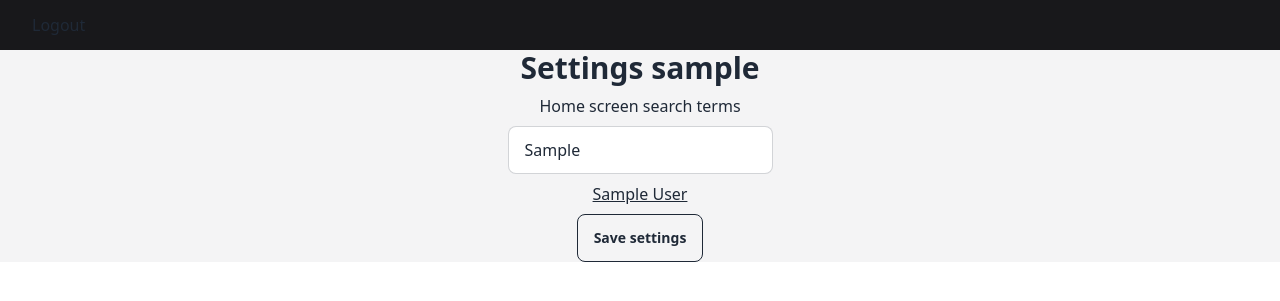
After one commit to SharkooMaster/AlphaOmega, a Django app: page /account/settings/ in a window 1280 px wide. The commit adds this page. Shown: the top 301 px of the page. Run offline with Django 5.2, Linux system fonts and the light colour scheme; a user stored in the database is signed in; tables that the repository leaves empty hold one stand-in row (values such as "Sample post"); some libraries are stand-ins or nearby versions.

Commit message:
Added better support for playlists

```diff
--- a/main/account/models.py
+++ b/main/account/models.py
@@ -9,7 +9,7 @@ class PlayList(models.Model):
     title  = models.TextField(default="")
     videos = models.ManyToManyField(Video,related_name="playlists")
 
-    owner = models.ForeignKey('Account', on_delete=models.CASCADE)
+    owner = models.ForeignKey('Account', on_delete=models.CASCADE,related_name="playlists")
 
 class Account (models.Model):
     user             = models.ForeignKey(User,on_delete=models.CASCADE)
--- /dev/null
+++ b/main/account/templates/account/settings.html
@@ -0,0 +1,38 @@
+{% extends "page/base.html" %}
+
+
+{% block content %}
+	<div class="w-screen items-center flex  flex-col gap-2" >
+		<h1 class="text-3xl font-bold" >Settings {{user.username}}</h1>
+		<label for="">
+			Home screen search terms
+		</label>
+		<input name="home_screen_tags" value="{{account.home_screen_tags}}" class="input input-bordered" />
+
+		<div class='flex flex-col gap-2' >
+			{% for playlist in account.playlists.all %}
+				<a href="/account/playlist/{{playlist.title}}" class="link">{{playlist.title}}</a>
+			{% endfor %}
+		</div>
+
+
+		<button
+			id="submit"
+			hx-post="/account/savesettings/"
+			hx-include="[name='home_screen_tags']"
+			class="btn btn-outline" >
+			Save settings
+		</button>
+	</div>
+
+	<script>
+	 // if a input is changed change buttons innerhtml
+		function handleInputChange(event) {
+			let sub = document.getElementById("submit").innerHTML = "Save"
+		}
+		const inputs = document.querySelectorAll('input, textarea, select');
+		inputs.forEach(input => {
+			input.addEventListener('input', handleInputChange);
+		});
+	</script>
+{% endblock %}
--- a/main/account/urls.py
+++ b/main/account/urls.py
@@ -1,12 +1,19 @@
 #!/usr/bin/env python3
 
 
+from django.contrib.auth.views import LogoutView
 from django.urls import path
 
 from account import views as views
 
 urlpatterns = [
+    path('settings/', views.settings),
+    path('savesettings/', views.savesettings),
     path('signin/', views.custom_login_view),
     path('signup/', views.signup_view),
-    path('playlists/', views.playlists),
+    path('playlist/<str:name>', views.playlist),
+    path('addtowatchlater/<int:video>',views.addtowatchlater),
+    path('removefromwatchlater/<int:video>',views.removefromwatchlater),
+    path('logout/', LogoutView.as_view(), name='logout'),
+
 ]
--- a/main/account/views.py
+++ b/main/account/views.py
@@ -1,18 +1,20 @@
 from django.contrib.admin.options import messages
 from django.contrib.auth import authenticate, login
+from django.http import HttpResponse
 from django.shortcuts import get_object_or_404, redirect, render
 from .forms import CustomSignUpForm
 from .forms import CustomLoginForm
 
 from account.models import Account
+from page.models import Video
 
 # Create your views here.
 
 
-def playlists(request):
-    playlists = [get_object_or_404(Account,user=request.user).watch_later]
+def playlist(request,name):
+    playlist = get_object_or_404(Account,user=request.user).playlists.filter(title=name)[0]
 
-    return render(request,"account/playlists.html",{"playlists":playlists})
+    return render(request,"account/playlist.html",{"playlist":playlist})
 
 def custom_login_view(request):
     if request.method == 'POST':
@@ -47,3 +49,35 @@ def signup_view(request):
         form = CustomSignUpForm()
 
     return render(request, 'account/signup.html', {'form': form})
+
+def addtowatchlater(request, video:int):
+    video = get_object_or_404(Video,pk=video)
+
+    account : Account = get_object_or_404(Account,user=request.user)
+    play = account.watch_later
+
+    play.videos.add(video)
+    play.save()
+
+    return HttpResponse("")
+
+def removefromwatchlater(request, video:int):
+    video = get_object_or_404(Video,pk=video)
+
+    account : Account = get_object_or_404(Account,user=request.user)
+    play = account.watch_later
+
+    play.videos.remove(video)
+    play.save()
+
+    return render(request,"account/playlist.html",{"playlist":play})
+
+def settings(request):
+    account: Account = get_object_or_404(Account,user=request.user)
+    return render(request,"account/settings.html",{'account':account})
+
+def savesettings(request):
+    account: Account = get_object_or_404(Account,user=request.user)
+    account.home_screen_tags = request.POST['home_screen_tags']
+    account.save()
+    return HttpResponse("Saved sucessfully")
--- a/main/page/templates/page/base.html
+++ b/main/page/templates/page/base.html
@@ -13,8 +13,11 @@
 
 	</head>
 
-	<body hx-boost="true" class="bg-zinc-100 dark:bg-zinc-800">
+	<body hx-headers='{"X-CSRFToken": "{{ csrf_token }}"}' hx-boost='true' class="bg-zinc-100 dark:bg-zinc-800">
 		<div class="w-full h-[50px] flex flex-row items-center justify-between px-8 bg-zinc-900">
+			<button hx-post="/account/logout/" >
+				Logout
+			</button>
 		</div>
 		{% block content %}
 		{% endblock %}
--- a/main/page/templates/page/video.html
+++ b/main/page/templates/page/video.html
@@ -6,6 +6,9 @@
 		<iframe class="md:w-full md:h-[840px] w-[500px] h-[320px]" src="{{ embed_url }}" frameborder="0" allowfullscreen></iframe>
 		<p class="text-2xl text-black dark:text-white">{{ video.title }}</p>
 		<p class="text-md text-black dark:text-white">{{ video.description }}</p>
+		<button hx-post="/account/addtowatchlater/{{video.pk}}" class="btn btn-primary" >
+			Watch Later
+		</button>
 	</div>
 
 	<div class="flex flex-col w-full md:w-[20%] h-full gap-4 md:px-0 px-8">
```
Also changed, not shown: main/account/templates/account/playlist.html (added, +25 -0 lines), main/account/templates/account/playlists.html (deleted, +0 -16 lines), main/page/views.py (+16 -5 lines), main/account/migrations/0005_alter_playlist_owner.py (added).
